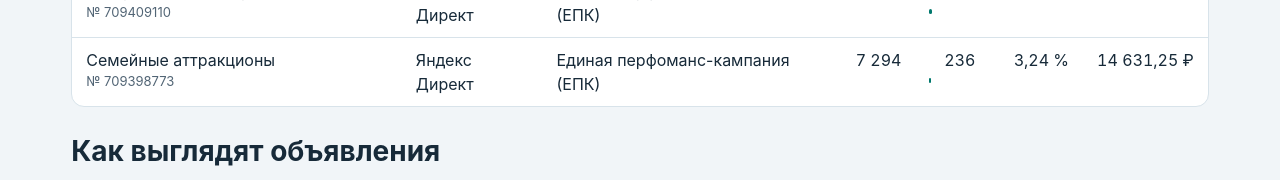
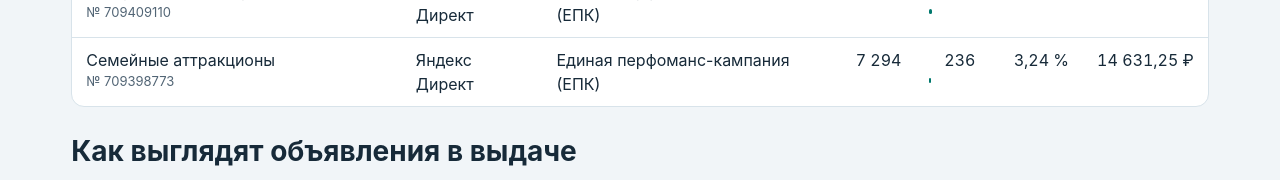
Before and after one commit to meredin0109/advertising-campaigns-october-2026, a plain HTML site: page index.html in a window 1280 px wide. Shown: the part 1397-1577 px from the top of the page. Drawn offline with Linux system fonts and the light colour scheme.

Commit message:
Уточнить заголовок раздела об объявлениях

```diff
--- a/index.html
+++ b/index.html
@@ -61,7 +61,7 @@
     </table></div>
   </section>
   <section aria-labelledby="formats" data-platform="direct google">
-    <h2 id="formats">Как выглядят объявления</h2>
+    <h2 id="formats">Как выглядят объявления в выдаче</h2>
     <div class="grid">
       <article class="panel" data-platform="direct">
         <h3>Яндекс Директ · единая перфоманс-кампания (ЕПК)</h3>
```
